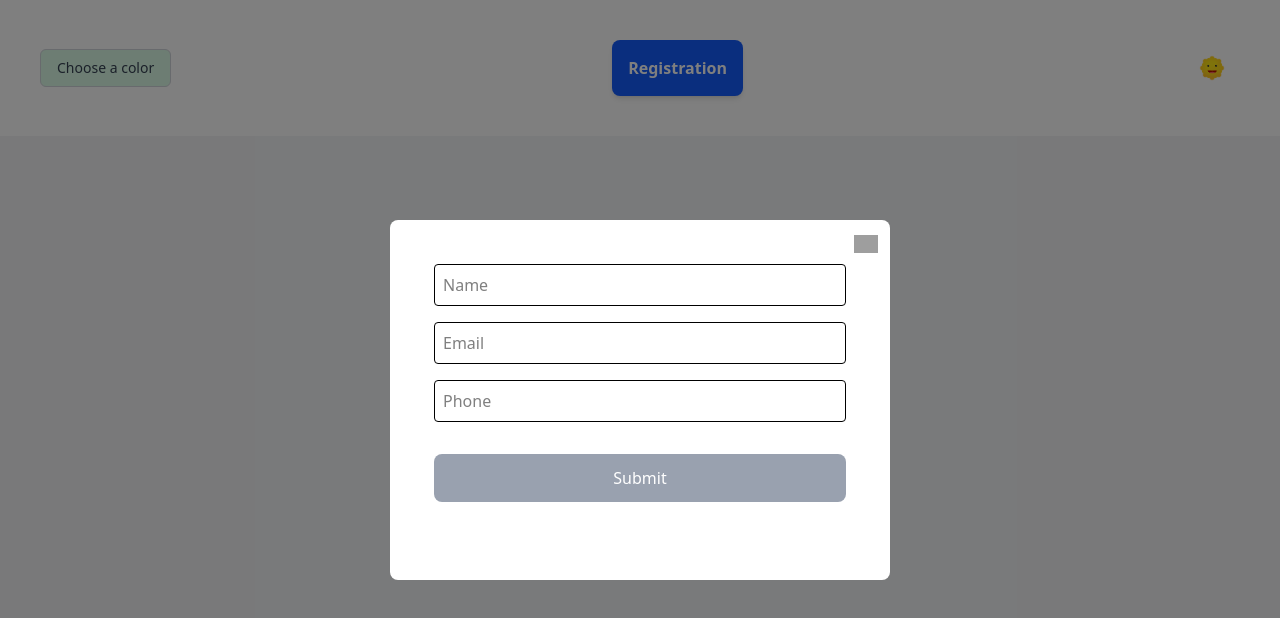
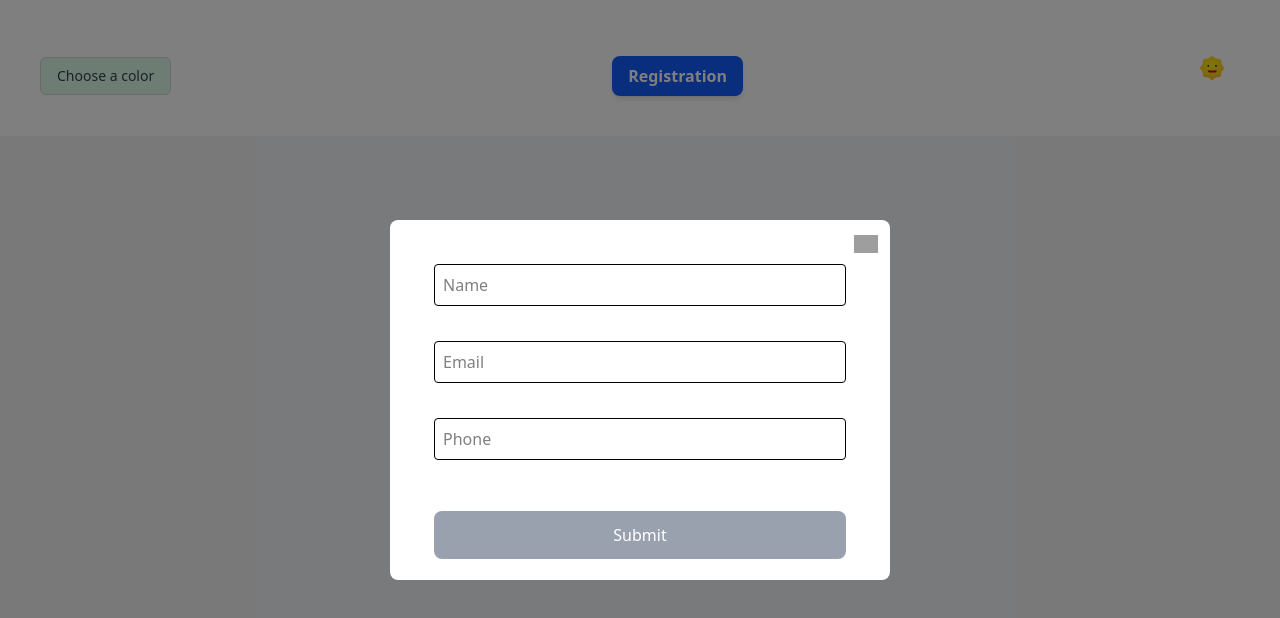
Before and after one commit to MosilevichS/SadBatyaProject, a Next.js app: page / in a window 1280 px wide. Both pictures are taken after a click on the button "Registration". Shown: the top 618 px of the page. Built offline with nearby package versions, Linux system fonts and the light colour scheme; grey boxes are pictures that could not be loaded.

Commit message:
refactor: zot validation added

```diff
--- a/package.json
+++ b/package.json
@@ -9,7 +9,7 @@
     "lint": "next lint"
   },
   "dependencies": {
-    "@hookform/resolvers": "^5.0.1",
+    "@hookform/resolvers": "^5.1.1",
     "@reduxjs/toolkit": "^2.8.2",
     "next": "15.3.2",
     "next-redux-wrapper": "^8.1.0",
@@ -18,7 +18,7 @@
     "react-hook-form": "^7.56.4",
     "react-redux": "^9.2.0",
     "tailwind-merge": "^3.3.0",
-    "zod": "^3.25.17"
+    "zod": "^3.25.67"
   },
   "devDependencies": {
     "@eslint/eslintrc": "^3",
--- a/src/features/form/Form.tsx
+++ b/src/features/form/Form.tsx
@@ -1,6 +1,9 @@
 import type { ReactNode } from 'react'
 import { useForm } from 'react-hook-form'
 import Button from '../../shared/ui/button/Button'
+import { Input } from '@/shared/ui/input/Input'
+import { zodResolver } from '@hookform/resolvers/zod'
+import { validateForm } from '@/shared/validation/validateForm'
 
 interface IForm {
   className?: string
@@ -18,12 +21,15 @@ export default function Form({ children, className }: IForm) {
     register,
     handleSubmit,
     reset,
-    formState: { errors, isValid },
-  } = useForm<FormData>({ mode: 'onChange' })
+    formState: { errors, isValid, isSubmitting },
+  } = useForm<FormData>({
+    resolver: zodResolver(validateForm),
+    mode: 'onChange',
+  })
 
   const onSubmit = (data: FormData) => {
     alert(`Form is successful submitted, ${data.name}!`)
-    reset()
+    reset({} as FormData)
   }
 
   return (
@@ -32,60 +38,29 @@ export default function Form({ children, className }: IForm) {
         onSubmit={handleSubmit(onSubmit)}
         className="p-5 flex flex-col gap-4"
       >
-        <div>
-          <input
-            className="w-full border rounded p-2 focus:outline-none focus:ring-2 focus:ring-blue-500"
-            {...register('name', {
-              required: 'Name is required',
-              minLength: {
-                value: 2,
-                message: 'Length should be more than 2 ',
-              },
-            })}
+        <Input
+          name="name"
           placeholder="Name"
+          register={register}
+          error={errors.name}
         />
-          {errors.name && (
-            <p className="text-red-500 text-sm mt-1">{errors.name.message}</p>
-          )}
-        </div>
 
-        <div>
-          <input
-            className="w-full border rounded p-2 focus:outline-none focus:ring-2 focus:ring-blue-500"
+        <Input
+          name="email"
           type="email"
-            {...register('email', {
-              required: 'Email is required',
-              pattern: {
-                value: /^[A-Z0-9._%+-]+@[A-Z0-9.-]+\.[A-Z]{2,}$/i,
-                message: 'Wrong mail',
-              },
-            })}
           placeholder="Email"
+          register={register}
+          error={errors.email}
         />
-          {errors.email && (
-            <p className="text-red-500 text-sm mt-1">{errors.email.message}</p>
-          )}
-        </div>
 
-        <div>
-          <input
-            className="w-full border rounded p-2 focus:outline-none focus:ring-2 focus:ring-blue-500"
+        <Input
+          name="phone"
           type="tel"
-            {...register('phone', {
-              required: 'Phone is required',
-              pattern: {
-                value: /^[0-9+]{10,15}$/,
-                message: 'Digits only (10-15 digits)',
-              },
-            })}
           placeholder="Phone"
+          register={register}
+          error={errors.phone}
         />
-          {errors.phone && (
-            <p className="text-red-500 text-sm mt-1">{errors.phone.message}</p>
-          )}
-        </div>
-
-        <Button state={isValid} />
+        <Button state={isValid && isSubmitting} children="Submit" />
 
         {children}
       </form>
--- a/src/shared/ui/button/Button.tsx
+++ b/src/shared/ui/button/Button.tsx
@@ -3,21 +3,26 @@ interface IButton {
   state: boolean
   className?: string
   children?: string
+  type?: 'button' | 'submit' | 'reset'
+  onClick?: () => void
 }
 export default function Button({
   state,
   className,
-  children = 'Submit',
+  children,
+  type,
+  onClick,
 }: IButton) {
   return (
     <button
-      type="submit"
+      type={type}
       disabled={!state}
+      onClick={onClick}
       className={twMerge(
         'rounded-lg bg-blue-600 text-white p-3 font-medium mt-4',
         'hover:bg-blue-700 transition-colors duration-200',
         'disabled:bg-gray-400 disabled:cursor-not-allowed',
-        className
+        className,
       )}
     >
       {children}
--- /dev/null
+++ b/src/shared/ui/error/ErrorMessage.tsx
@@ -0,0 +1,13 @@
+import { FieldError } from 'react-hook-form'
+
+interface ErrorProps {
+  error?: FieldError
+  className?: string
+}
+
+export const ErrorMessage = ({ error, className }: ErrorProps) => {
+  if (!error) return null
+  return (
+    <p className={`text-red-500 text-sm mt-1 ${className}`}>{error.message}</p>
+  )
+}
--- /dev/null
+++ b/src/shared/ui/input/Input.tsx
@@ -0,0 +1,33 @@
+import { ErrorMessage } from '../error/ErrorMessage'
+import { FieldError, UseFormRegister } from 'react-hook-form'
+interface IInput {
+  name: string
+  label?: string
+  type?: string
+  placeholder?: string
+  className?: string
+  register: UseFormRegister<any>
+  error?: FieldError
+}
+
+export const Input = ({
+  name,
+  type = 'text',
+  placeholder,
+  className = '',
+  register,
+  error,
+}: IInput) => {
+  return (
+    <div className={`mb-4 h-[45px] ${className}`}>
+      <input
+        id={name}
+        type={type}
+        placeholder={placeholder}
+        className="w-full border rounded p-2 focus:outline-none focus:ring-2 focus:ring-blue-500"
+        {...register(name)}
+      />
+      <ErrorMessage error={error} />
+    </div>
+  )
+}
--- /dev/null
+++ b/src/shared/validation/validateForm.tsx
@@ -0,0 +1,10 @@
+import { z } from 'zod'
+
+export const validateForm = z.object({
+  name: z
+    .string()
+    .min(3, 'Name must be more than 3 characters')
+    .max(255, 'Name must be less than 255 characters'),
+  email: z.string().email('Invalid email address'),
+  phone: z.string().regex(/^[0-9+]{10,15}$/, 'Phone must be 10-15 digits'),
+})
--- a/src/widgets/HeaderColorPicker/ui/HeaderColorPicker.tsx
+++ b/src/widgets/HeaderColorPicker/ui/HeaderColorPicker.tsx
@@ -4,6 +4,7 @@ import React, { useState } from 'react'
 import { useDispatch } from 'react-redux'
 import { colors } from '@/shared/type/colorPicker'
 import { useTheme } from '@/shared/context/theme-context'
+import Button from '@/shared/ui/button/Button'
 
 export const HeaderColorPicker = () => {
   const dispatch = useDispatch()
@@ -13,16 +14,16 @@ export const HeaderColorPicker = () => {
   return (
     <div className="flex items-center justify-center transition-all duration-300">
       <div className="relative inline-block text-left">
-        <button
+        <Button
+          state={true}
           onClick={() => setIsOpen(!isOpen)}
           className={
             theme === 'dark'
               ? 'inline-flex justify-center w-full rounded-md border border-gray-300 px-4 py-2 bg-gray-100 text-sm font-medium text-gray-700 hover:bg-gray-300'
               : 'inline-flex justify-center w-full rounded-md border border-gray-300 px-4 py-2 bg-green-100 text-sm font-medium text-gray-700 hover:bg-green-300'
           }
-        >
-          Choose a color
-        </button>
+          children="Choose a color"
+        />
 
         {isOpen && (
           <div className="absolute right-0 z-10 mt-2 w-44 origin-top-right rounded-md bg-white shadow-lg ring-1 ring-black ring-opacity-5">
--- a/src/widgets/header/Header.tsx
+++ b/src/widgets/header/Header.tsx
@@ -10,6 +10,7 @@ import { useTheme } from '@/shared/context/theme-context'
 import moon from './assets/moon.png'
 import theSun from './assets/theSun.png'
 import Image from 'next/image'
+import Button from '@/shared/ui/button/Button'
 
 export const Header = () => {
   const bgColor = useSelector((state: RootState) => state.header.color)
@@ -20,16 +21,14 @@ export const Header = () => {
   return (
     <header className={twMerge('p-10', 'flex', 'justify-between', bgColor)}>
       <HeaderColorPicker />
-      <button
+      <Button
+        className="bg-blue-600  hover:bg-blue-700 text-white font-semibold py-2 px-4 rounded-lg shadow-md transition duration-1000"
+        children="Registration"
+        state={true}
+        type="button"
         onClick={() => dispatch(open())}
-        className="bg-blue-600  hover:bg-blue-700 text-white font-semibold py-2 px-4 rounded-lg shadow-md transition duration-1000"
-      >
-        Registration
-      </button>
-      <button
-        onClick={() => toggleTheme()}
-        // className="p-2 rounded-full hover:bg-gray-200 dark:hover:bg-gray-700 transition-colors"
-      >
+      />
+      <button onClick={() => toggleTheme()}>
         <div className={twMerge('p-1.5 rounded-full', bgColor)}>
           <Image
             src={theme === 'dark' ? moon : theSun}
```
Also changed, not shown: 1 other file (tests, documents, lock files or other folders). Lines whose indentation alone changed are shown as unchanged.
